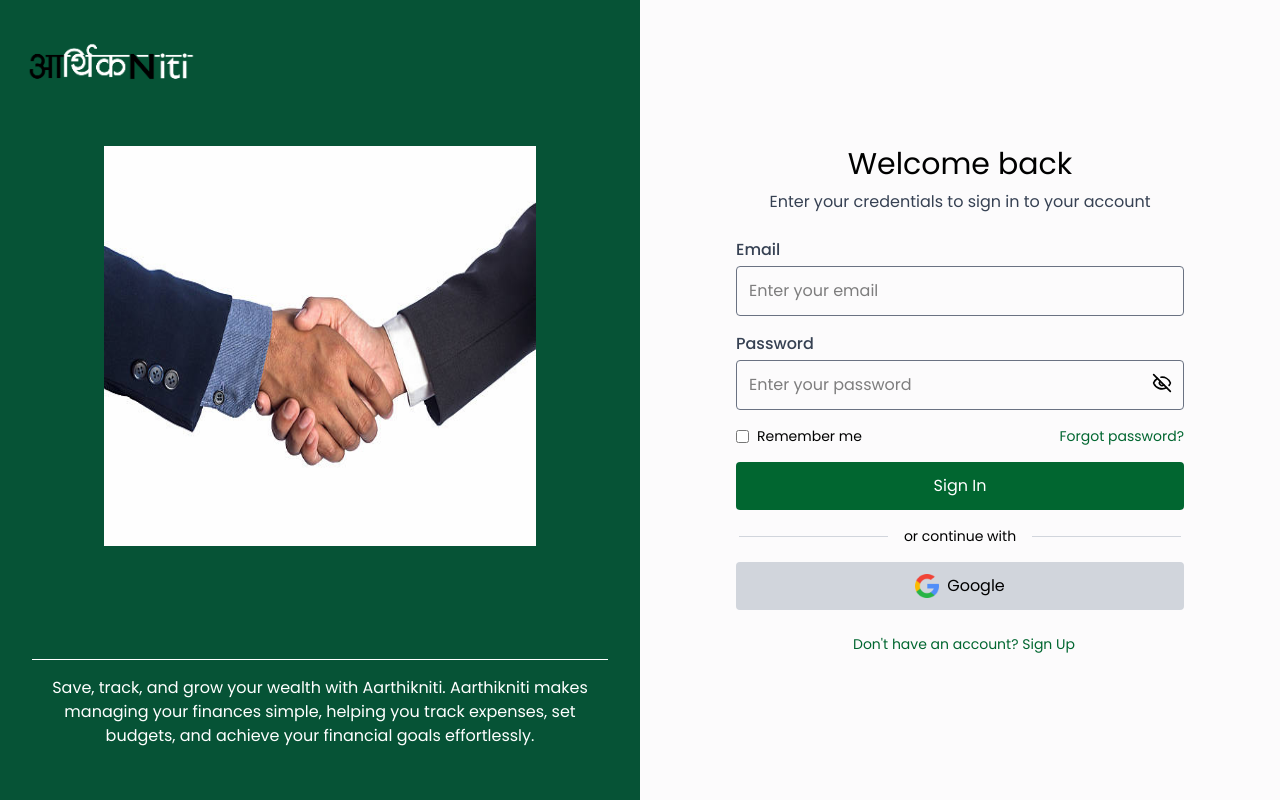
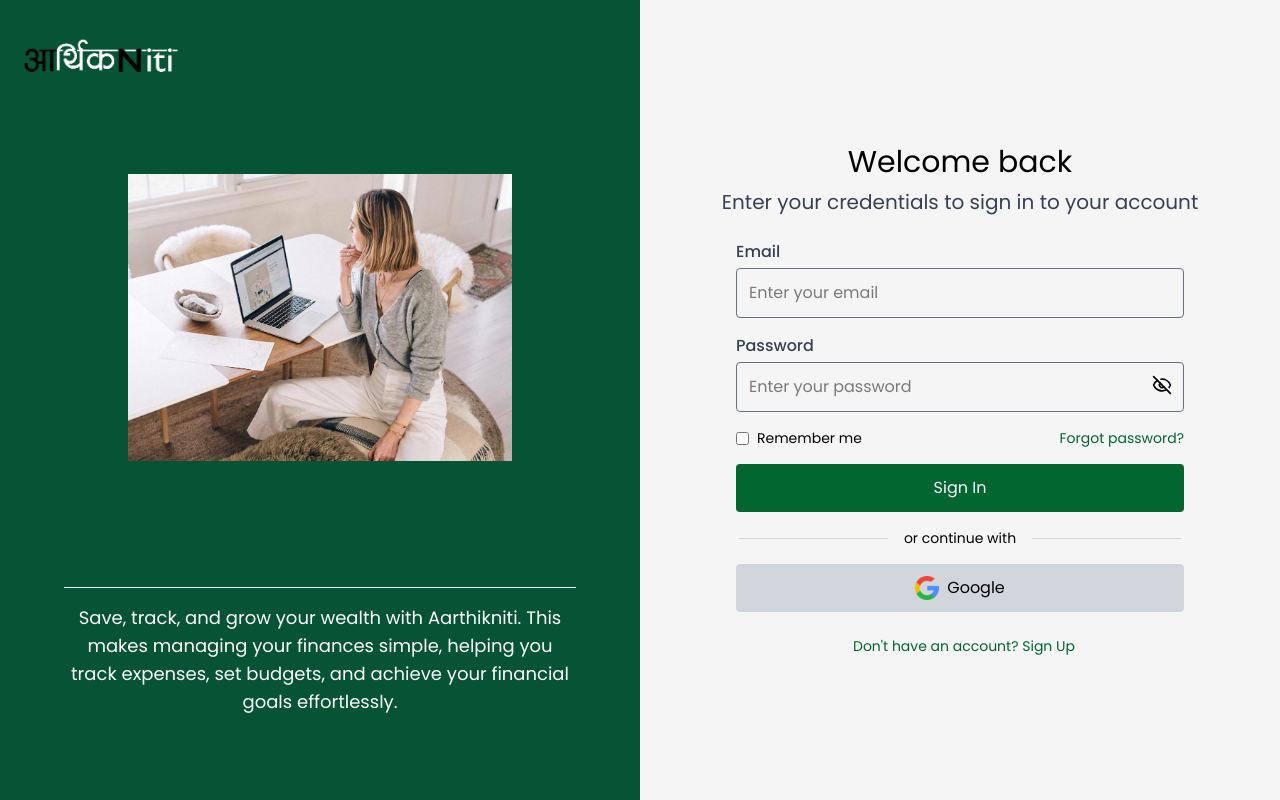
Before and after one commit to devrahulbanjara/SpendWise---Expense-Tracker, a React (Vite) app in the folder expense-tracker/aarthikniti/: page /login in a window 1280 px wide. Built offline with nearby package versions, Linux system fonts and the light colour scheme.

Commit message:
responsive UI

```diff
--- a/expense-tracker/aarthikniti/src/pages/Auth/Login.jsx
+++ b/expense-tracker/aarthikniti/src/pages/Auth/Login.jsx
@@ -10,8 +10,7 @@ function Login() {
   const [showPassword, setShowPassword] = useState(false);
 
   const validatePassword = (password) => {
-    const passwordRegex =
-      /^(?=.*[A-Za-z])(?=.*\d)(?=.*[@#&*])(?=.*[A-Z])[A-Za-z\d@#&*]{8,}$/;
+    const passwordRegex = /^(?=.*[A-Za-z])(?=.*\d)(?=.*[@#&*])(?=.*[A-Z])[A-Za-z\d@#&*]{8,}$/;
     return passwordRegex.test(password);
   };
 
@@ -33,9 +32,7 @@ function Login() {
     }
 
     if (!validatePassword(password)) {
-      setError(
-        "Password must be at least 8 characters long with a letter, number & special character."
-      );
+      setError("Password must be at least 8 characters long with a letter, number & special character.");
       return;
     }
 
@@ -50,37 +47,34 @@ function Login() {
   };
 
   return (
-    <div className="flex h-screen">
-      <div className="w-1/2 bg-[#065336] text-white flex flex-col items-start justify-between p-8">
-        <div className="flex flex-col items-start justify-center w-full h-full mb-4 border-b border-white">
+    <div className="flex flex-col md:flex-row h-screen bg-[#f5f5f5]">
+      <div className="w-full md:w-1/2 bg-[#065336] text-white flex flex-col items-start justify-between p-8 md:p-16">
+        <div className="flex flex-col items-start justify-center w-full h-full mb-4 border-b border-white pb-4 sm:pb-8">
           <img
             src="aarthikniti.png"
             alt="Logo"
-            className="w-40 h-40 absolute top-[-30px] left-3 mb-0 sm:w-48 sm:h-48 sm:mb-0"
+            className="w-30 h-30 sm:w-48 sm:h-48 md:w-45 md:h-45 absolute top-[-30px] left-2 mb-0 sm:mb-4"
           />
           <img
-            src="hands.jpg"
+            src="girl.jpg"
             alt="Image Description"
-            className="w-4/5 h-auto mx-auto sm:w-3/4 sm:h-100 sm:mx-auto"
+            className="w-4/5 h-auto mt-4 mx-auto sm:w-50 sm:h-50 sm:mx-auto md:w-3/4 md:h-auto"
           />
         </div>
-        <p className="text-center mb-5">
-          Save, track, and grow your wealth with Aarthikniti. Aarthikniti makes
-          managing your finances simple, helping you track expenses, set
-          budgets, and achieve your financial goals effortlessly.
+        <p className="text-center text-xs mb-0 sm:mb-0 md:mb-5 sm:text-xs md:text-lg">
+         Save, track, and grow your wealth with Aarthikniti. This makes
+         managing your finances simple, helping you track expenses, set
+         budgets, and achieve your financial goals effortlessly.
         </p>
+
       </div>
 
-      <div className="w-1/2 flex flex-col items-center justify-center p-8">
-        <h2 className="text-3xl mb-2">Welcome back</h2>
-        <p className="mb-4 text-gray-700">
+      <div className="w-full md:w-1/2 flex flex-col items-center justify-center p-8 md:p-16">
+        <h2 className="text-3xl sm:text-2xl md:text-3xl mb-2">Welcome back</h2>
+        <p className="mb-4 text-gray-700 text-xs sm:text-sm md:text-base lg:text-lg xl:text-xl">
           Enter your credentials to sign in to your account
         </p>
-        <form
-          onSubmit={handleSubmit}
-          className="w-full max-w-md"
-          onKeyDown={handleKeyDown}
-        >
+        <form onSubmit={handleSubmit} className="w-full max-w-md" onKeyDown={handleKeyDown}>
           <div className="mb-4">
             <label htmlFor="email" className="block text-md mt-2 font-medium text-gray-700">
               Email
@@ -146,10 +140,10 @@ function Login() {
             Sign In
           </button>
 
-          <div className="flex items-center justify-center mb-4">
-            <hr className="w-1/3 border-gray-300" />
-            <span className="mx-4 text-sm">or continue with</span>
-            <hr className="w-1/3 border-gray-300" />
+          <div className="flex items-center justify-center mb-4 ">
+            <hr className="w-1/4 sm:w-1/3 border-gray-300" />
+            <span className="mx-4 text-xs sm:text-xs md:text-sm">or continue with</span>
+            <hr className="w-1/4 sm:w-1/3 border-gray-300" />
           </div>
 
           <button
```
Also changed, not shown: expense-tracker/aarthikniti/public/girl.jpg (added).
